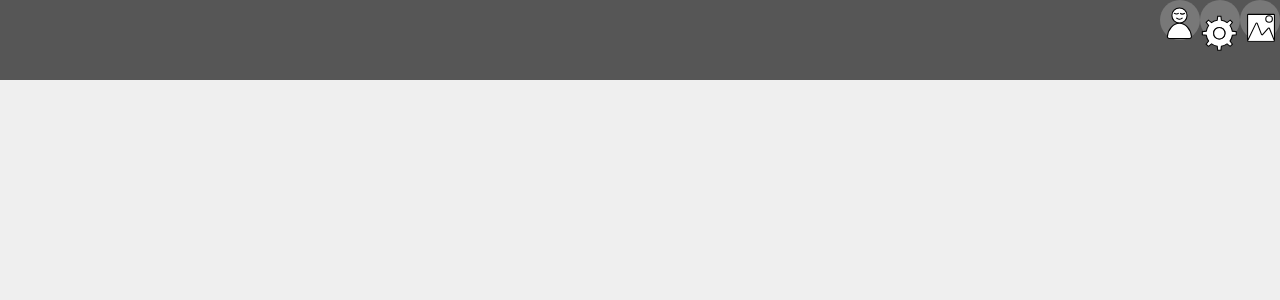
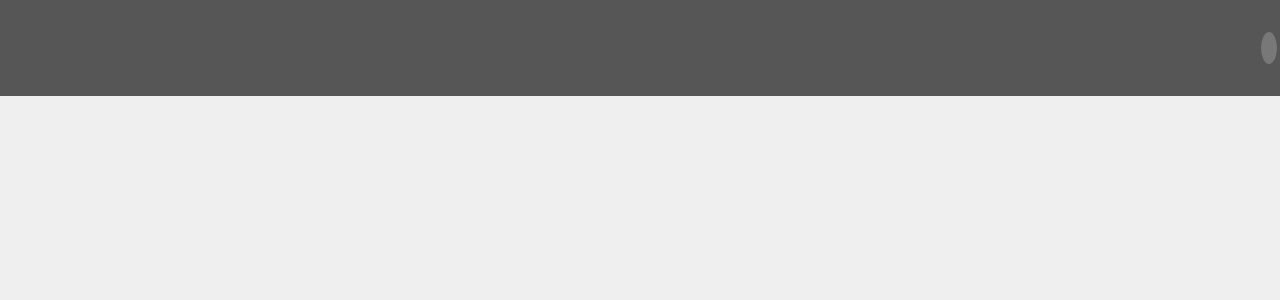
Before and after one commit to Thomas007G/blog-frontend, a React (Create React App) app: page / in a window 1280 px wide. Shown: the top 300 px of the page. Built offline with nearby package versions, Linux system fonts and the light colour scheme.

Commit message:
fixed some things

```diff
--- a/src/App.jsx
+++ b/src/App.jsx
@@ -1,18 +1,14 @@
 import React from "react";
 import { Nav, NavItem } from "./components/nav/Nav";
 
-import { ReactComponent as UserSVG } from "./icons/user.svg";
-import { ReactComponent as CogSVG } from "./icons/cog.svg";
-import { ReactComponent as ImageSVG } from "./icons/image.svg";
+import { ReactComponent as CogIcon } from "./icons/cog.svg";
 // import "./App.css";
 
 class App extends React.Component {
   render() {
     return (
       <Nav>
-        <NavItem icon={<UserSVG />} />
-        <NavItem icon={<CogSVG />} />
-        <NavItem icon={<ImageSVG />} />
+        <NavItem icon={<CogIcon />} />
       </Nav>
     );
   }
--- a/src/components/nav/Nav.css
+++ b/src/components/nav/Nav.css
@@ -1,23 +1,54 @@
+:root {
+  --bg: #efefef;
+  --bg-accent: #565656;
+  --text-color: #343434;
+  --anim-speed: 300ms;
+  --root-size: 16px;
+  @media screen and (max-width: 600px) {
+    --root-size: 12px;
+  }
+}
+
 * {
   margin: 0;
   padding: 0;
+  font-size: var(--root-size);
+}
+
+nav {
+  height: calc(var(--root-size) * 6);
+  background-color: var(--bg-accent);
+  padding: 0 1rem;
 }
 
 ul {
+  max-width: 100%;
+  height: 100%;
+
   list-style: none;
   display: flex;
   justify-content: flex-end;
   align-items: center;
-  max-height: 100%;
 }
 
 li {
-  background: #787878;
+  width: var(--root-size);
+
   border-radius: 50%;
-  height: 40px;
-  width: 40px;
+  display: flex;
+  align-content: center;
+  align-items: center;
 }
 
-li:hover {
-  background: #9a9a9a;
+a {
+  width: var(--root-size);
+  height: var(--root-size);
+
+  background-color: #787878;
+  border-radius: 50%;
+  padding: calc(var(--root-size) * 0.5);
+  margin: calc(var(--root-size) * 0.8);
+  display: flex;
+  align-items: center;
+  justify-content: center;
 }
--- a/src/index.css
+++ b/src/index.css
@@ -14,9 +14,3 @@ body {
   padding: 0;
   background: var(--bg);
 }
-
-Nav {
-  background: var(--bg-accent);
-  width: 100%;
-  height: calc(var(--root-size) * 5);
-}
```
Also changed, not shown: 1 other file (tests, documents, lock files or other folders).
